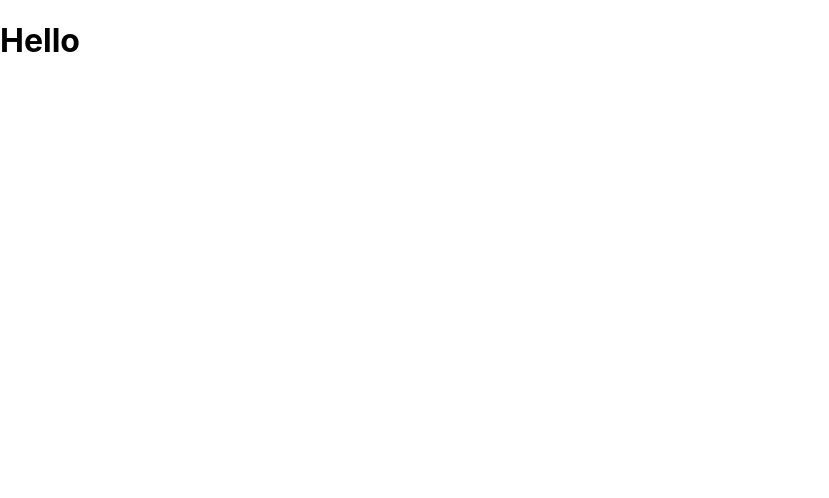
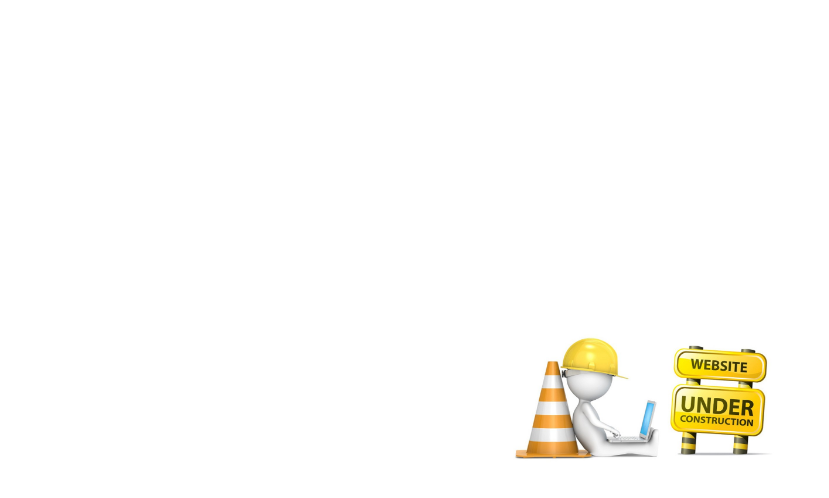
Before and after one commit to Cetins/barbershop-cashier, a React (Create React App) app: page / in a window 1280 px wide. Shown: the top 498 px of the page, without its empty margins (0-829 px from the left). Built offline with nearby package versions, Linux system fonts and the light colour scheme.

Commit message:
connection succesful, product under development phase

```diff
--- a/package.json
+++ b/package.json
@@ -10,6 +10,7 @@
     "react": "^18.2.0",
     "react-dom": "^18.2.0",
     "react-scripts": "5.0.1",
+    "styled-components": "^5.3.5",
     "web-vitals": "^2.1.4"
   },
   "scripts": {
--- a/src/App.js
+++ b/src/App.js
@@ -1,9 +1,10 @@
-import logo from './logo.svg';
+import React from 'react';
 import './App.css';
+import UnderConstruction from './components/UnderConstruction';
 
 function App() {
   return (
-    <h1>Hello</h1>
+    <UnderConstruction/>
   );
 }
 
--- /dev/null
+++ b/src/components/UnderConstruction.js
@@ -0,0 +1,18 @@
+import React from "react";
+import styled from "styled-components";
+import under_construction from "../under_construction.jpeg"
+
+const UnderConstruction = () => {
+    const ImgDiv = styled.div`
+    display: grid;
+    place-items: center;
+    height: 100vh;
+`
+    return (
+        <ImgDiv>
+        <img src={under_construction} alt='under construction' width="300px"></img>
+        </ImgDiv>
+    );
+}
+
+export default UnderConstruction;
```
Also changed, not shown: src/under_construction.jpeg (added), 1 other file (tests, documents, lock files or other folders).
